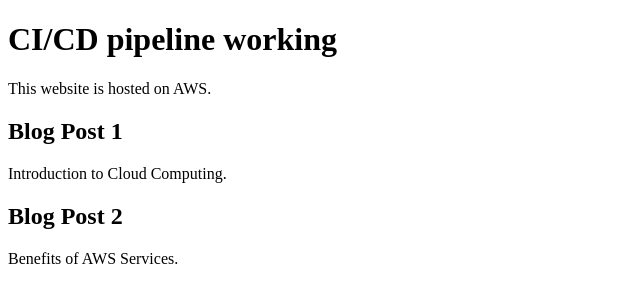
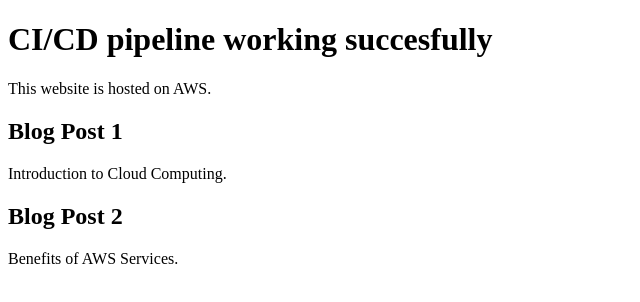
Before and after one commit to suryansh892005/cloud-blog, a plain HTML site: page index.html in a window 1280 px wide. Shown: the whole page, without its empty margins (0-640 px from the left). Drawn offline with Linux system fonts and the light colour scheme.

Commit message:
Update index.html

```diff
--- a/index.html
+++ b/index.html
@@ -4,7 +4,7 @@
     <title>Cloud Architecture Blog</title>
 </head>
 <body>
-    <h1>CI/CD pipeline working</h1>
+    <h1>CI/CD pipeline working succesfully</h1>
 
     <p>This website is hosted on AWS.</p>
 
```
